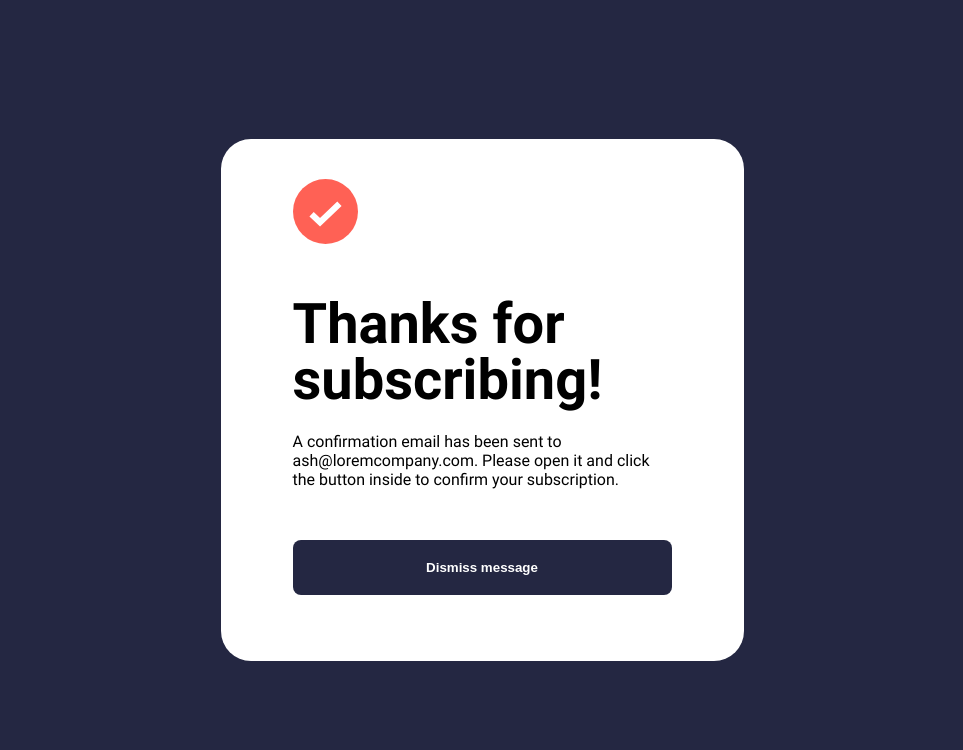
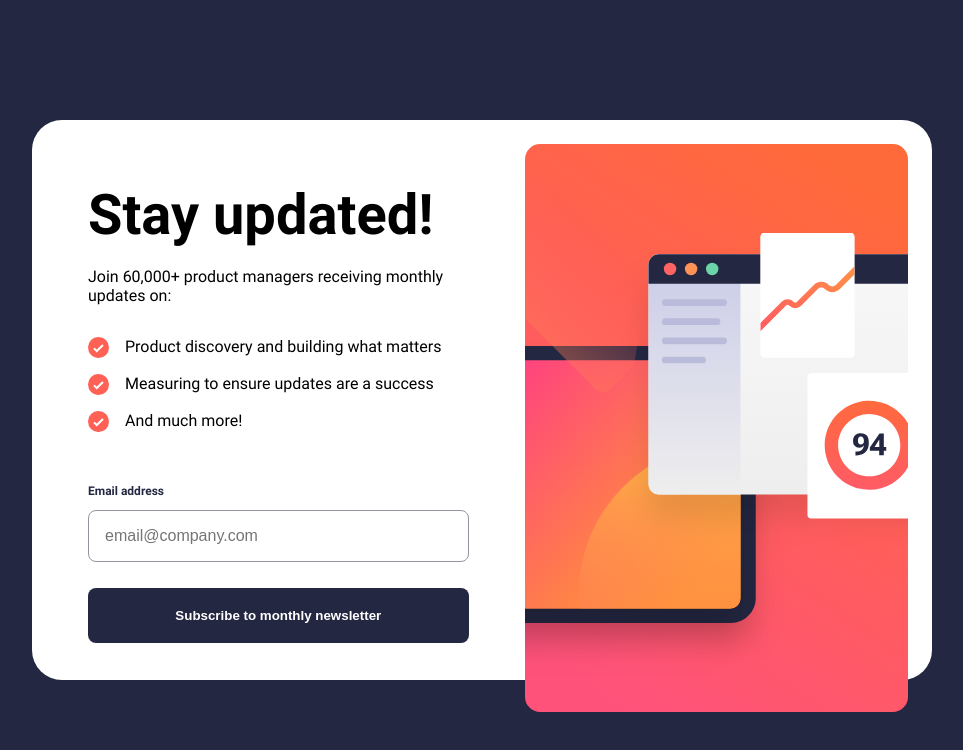
Before and after one commit to 987456987/newsletter-sign-up-react, a React (Vite) app: page / in a window 1280 px wide. Shown: the top 750 px of the page, without its empty margins (158-1121 px from the left). Built offline with nearby package versions, Linux system fonts and the light colour scheme.

Commit message:
SuccessComponent functions

```diff
--- a/src/App.css
+++ b/src/App.css
@@ -51,16 +51,21 @@
   display: flex;
   justify-content: center;
   align-items: center;
-
-  display: none;
-
-
 }
 
 .success-container{
   max-width: 475px;
   padding: 1em 3em;
+  display: none;
 }
+
+.container-hidden{
+  display: none;
+}
+.container-block{
+  display: block;
+}
+
 
 .form-container{
   flex: 1;
@@ -126,6 +131,7 @@ input{
 
 input:focus{
   outline: none;
+  border-color: var(--dark-slate-grey);
 }
 
 button{
--- a/src/App.jsx
+++ b/src/App.jsx
@@ -1,28 +1,33 @@
-
-import './App.css'
+import { useState } from 'react';
+import './App.css';
 import FormComponent from './FormComponent';
 import ListComponent from './ListComponent';
 import SuccessComponent from './SuccessComponent';
-import desktopImg from './assets/images/illustration-sign-up-desktop.svg'
-import mobileImg from './assets/images/illustration-sign-up-mobile.svg'
+import desktopImg from './assets/images/illustration-sign-up-desktop.svg';
+import mobileImg from './assets/images/illustration-sign-up-mobile.svg';
 
 export default function App() {
+  const [inputValue, setInputValue] = useState('');
+
+  const handleInputChange = (value) => {
+    setInputValue(value);
+  };
 
   return (
     <div className='App'>
       <div className='main'>
-        <div className='container'>
-          <img className='mobile-img' src={mobileImg}/>
+        <div className='container' id="container">
+          <img className='mobile-img' src={mobileImg} />
           <div className='form-container'>
             <h1>Stay updated!</h1>
             <p style={{ padding: '1.5em 0' }}>Join 60,000+ product managers receiving monthly updates on:</p>
             <ListComponent />
-            <FormComponent />
+            <FormComponent onInputChange={handleInputChange} />
           </div>
-          <img className='desktop-img' src={ desktopImg } alt=''/>
+          <img className='desktop-img' src={desktopImg} alt='' />
         </div>
-        <SuccessComponent />
+        <SuccessComponent inputValue={inputValue} />
       </div>
     </div>
-  )
+  );
 }
--- a/src/FormComponent.jsx
+++ b/src/FormComponent.jsx
@@ -1,29 +1,44 @@
-export default function FormComponent() {
 
-    function handleSubmit(e) {
-        e.preventDefault();
+export default function FormComponent({ onInputChange }) {
+  const handleSubmit = (e) => {
+    e.preventDefault()
+    const emailInput = document.getElementById('email')
+    const emailError = document.getElementById('error')
+    const success = document.getElementById('success')
+    const container = document.getElementById('container')
 
-        const emailInput = document.getElementById("email");
-        const emailError = document.getElementById("error");
-
-        if (emailInput.validity.valid) {
+    if (emailInput.validity.valid && emailInput.value != '') {
       emailInput.classList.remove('error-input')
       emailError.classList.remove('error-text-display')
-          e.target.reset();
+      success.classList.add('container-block')
+      container.classList.add('container-hidden')
+      emailInput.value = ''
     } else {
       emailInput.classList.add('error-input')
       emailError.classList.add('error-text-display')
     }
-      }
+  };
+
+  const handleInputChange = (e) => {
+    const value = e.target.value
+    onInputChange(value)
+  };
 
   return (
-        <form onSubmit={handleSubmit} id='form' noValidate>
-            <div className='input-labels'>
+    <form onSubmit={handleSubmit} id="form" noValidate>
+      <div className="input-labels">
         <label htmlFor="email">Email address</label>
-              <label id='error' className='error-text'>Valid email required</label>
+        <label id="error" className="error-text">
+          Valid email required
+        </label>
       </div>
-            <input type='email' id='email' placeholder='email@company.com'/>
+      <input
+        type="email"
+        id="email"
+        placeholder="email@company.com"
+        onChange={handleInputChange}
+      />
       <button>Subscribe to monthly newsletter</button>
     </form>
-    )
+  );
 }
--- a/src/SuccessComponent.jsx
+++ b/src/SuccessComponent.jsx
@@ -1,15 +1,23 @@
 import iconList from './assets/images/icon-list.svg'
 
-export default function SuccessComponent() {
+export default function SuccessComponent({ inputValue }) {
+    const success = document.getElementById('success')
+    const container = document.getElementById('container')
+
+    const handleClick = () => {
+        success.classList.remove("container-block")
+        container.classList.remove("container-hidden")
+    }
+
      return (
-        <div className='success-container'>
-            <img src={iconList} width={'65px'} style={{marginBottom: '3em'}}/>
+        <div className='success-container' id="success">
+            <img src={iconList} width={'65px'} style={{marginBottom: '2em'}}/>
             <h1>Thanks for subscribing!</h1>
             <p style={{ padding: '1.5em 0' }}>
-                A confirmation email has been sent to ash@loremcompany.com.
+                A confirmation email has been sent to <b>{inputValue}</b>.
                 Please open it and click the button inside to confirm your subscription.
             </p>
-            <button>Dismiss message</button>
+            <button onClick={handleClick} >Dismiss message</button>
       </div>
      )
 }
```
Lines whose indentation alone changed are shown as unchanged.
